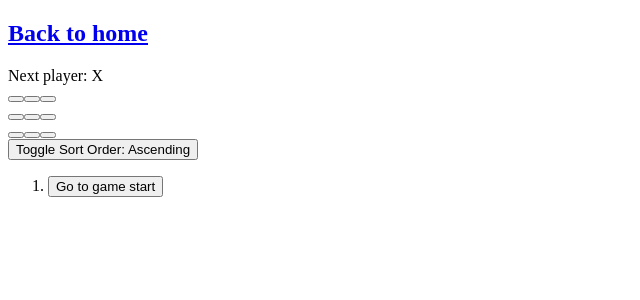
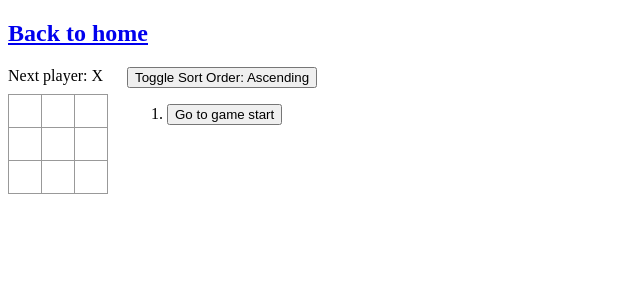
Before and after one commit to satutama/react-challenges, a Next.js app: page /game/tictactoe in a window 1280 px wide. Shown: the top 300 px of the page, without its empty margins (0-640 px from the left). Built offline with nearby package versions, Linux system fonts and the light colour scheme.

Commit message:
fix styling

```diff
--- a/pages/game/tictactoe.js
+++ b/pages/game/tictactoe.js
@@ -1,5 +1,6 @@
 import Link from "next/link";
 import { useState } from "react";
+import styles from "./tictactoe.module.css";
 
 const WINNING_LINES = [
   [0, 1, 2],
@@ -14,7 +15,7 @@
 
 function Square({ value, onSquareClick }) {
   return (
-    <button className="square" onClick={onSquareClick}>
+    <button className={styles.square} onClick={onSquareClick}>
       {value}
     </button>
   );
@@ -66,7 +67,7 @@
     }
 
     boardRows.push(
-      <div key={i} className="board-row">
+      <div key={i} className={styles.board_row}>
         {row}
       </div>
     );
@@ -74,7 +75,7 @@
 
   return (
     <>
-      <div className="status">{status}</div>
+      <div className={styles.status}>{status}</div>
       {boardRows}
     </>
   );
@@ -125,15 +126,15 @@
         <Link href="/">Back to home</Link>
       </h2>
 
-      <div className="game">
-        <div className="game-board">
+      <div className={styles.game}>
+        <div className={styles.game_board}>
           <Board
             xIsNext={xIsNext}
             squares={currentSquares}
             onPlay={handlePlay}
           />
         </div>
-        <div className="game-info">
+        <div className={styles.game_info}>
           <button onClick={handleToggleSort}>
             Toggle Sort Order: {isAscending ? "Ascending" : "Descending"}
           </button>
--- a/pages/game/tictactoe.module.css
+++ b/pages/game/tictactoe.module.css
@@ -1,38 +1,32 @@
-.App {
+.square {
+  background: #fff;
+  border: 1px solid #999;
+  float: left;
+  font-size: 24px;
+  font-weight: bold;
+  line-height: 34px;
+  height: 34px;
+  margin-right: -1px;
+  margin-top: -1px;
+  padding: 0;
   text-align: center;
+  width: 34px;
 }
 
-  .AppLogo {
-    height: 40vmin;
-    pointer-events: none;
+.board_row:after {
+  clear: both;
+  content: '';
+  display: table;
 }
 
-  @media (prefers-reduced-motion: no-preference) {
-    .AppLogo {
-      animation: App-logo-spin infinite 20s linear;
+.status {
+  margin-bottom: 10px;
 }
+.game {
+  display: flex;
+  flex-direction: row;
 }
 
-  .AppHeader {
-    background-color: #282c34;
-    min-height: 100vh;
-    display: flex;
-    flex-direction: column;
-    align-items: center;
-    justify-content: center;
-    font-size: calc(10px + 2vmin);
-    color: white;
+.game_info {
+  margin-left: 20px;
 }
-
-  .App-link {
-    color: #61dafb;
-  }
-
-  @keyframes App-logo-spin {
-    from {
-      transform: rotate(0deg);
-    }
-    to {
-      transform: rotate(360deg);
-    }
-  }
```
Lines whose indentation alone changed are shown as unchanged.
